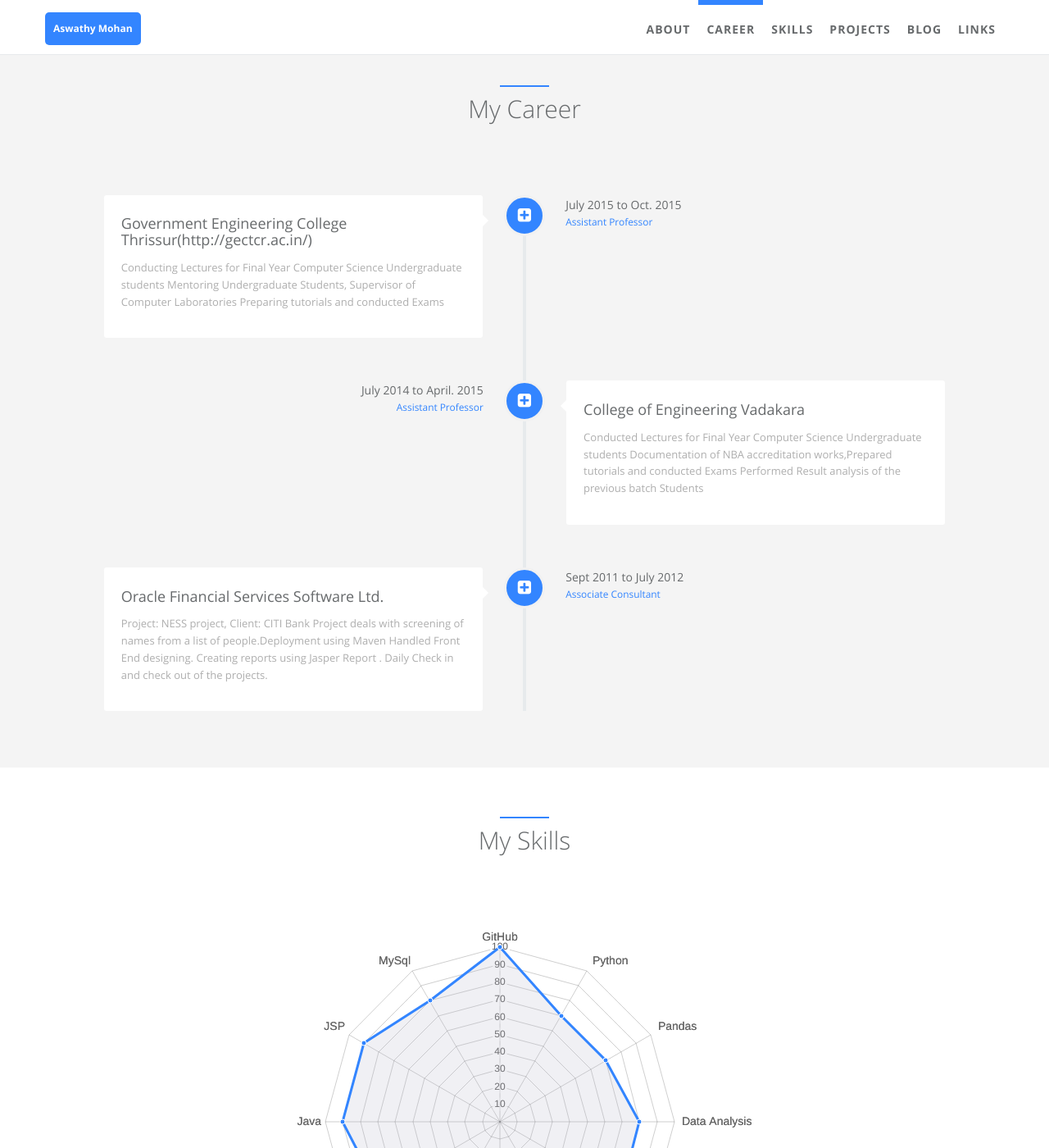
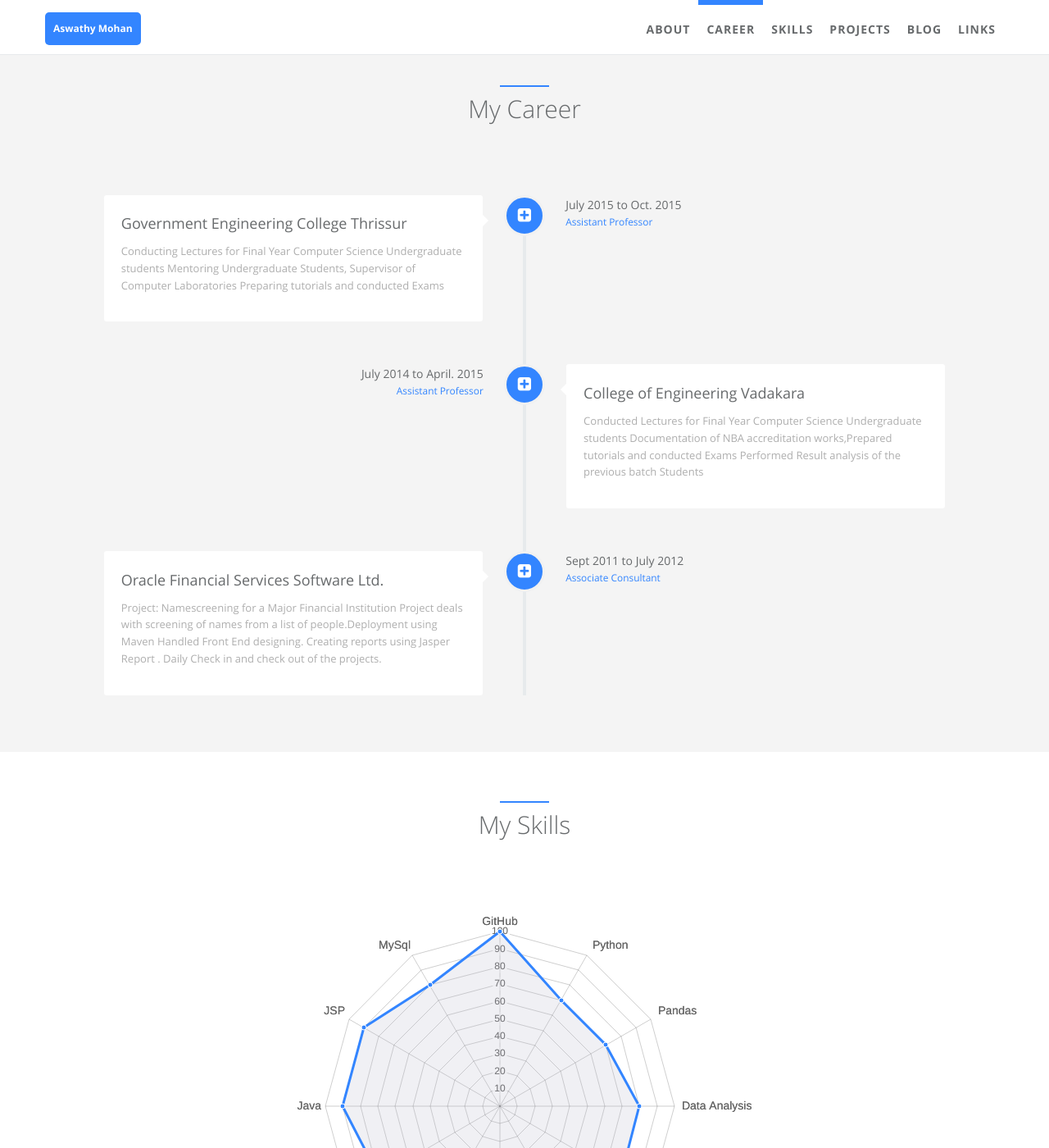
Before and after one commit to AswathyMV/aswathy.mohan, a Jekyll site: the page built from index.html, in a window 1280 px wide and 1400 px high, scrolled down 872 px. Shown: the whole window at 82% size. Built offline with Jekyll 4.4.1, drawn with Linux system fonts in a browser that asks for light colours.

Commit message:
Update careers.yml

```diff
--- a/_data/index/careers.yml
+++ b/_data/index/careers.yml
@@ -1,7 +1,7 @@
 # careers section data
 # if you don't have language feature(language.yml is empty), ignore "i18n" items
 - name:
-    detail: Government Engineering College Thrissur(http://gectcr.ac.in/)
+    detail: Government Engineering College Thrissur
 
   desc:
     detail: >
@@ -40,7 +40,7 @@
 
   desc:
     detail: >
-       Project: NESS project, Client: CITI Bank
+       Project: Namescreening for a Major Financial Institution
        Project deals with screening of names from a list of people.Deployment using Maven
        Handled Front End designing. Creating reports using Jasper Report . Daily Check in and check out of the projects.
 
```
